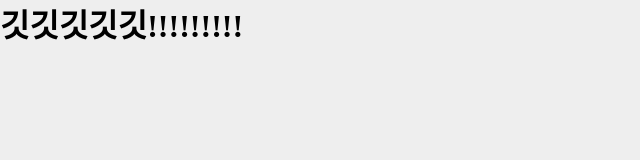
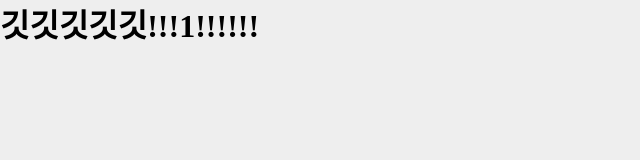
Before and after one commit to baejongjin/git-test, a plain HTML site: page index.html in a window 1280 px wide. Shown: the full height of the page, 0-640 px from the left. Drawn offline with Linux system fonts and the light colour scheme.

Commit message:
test
test

```diff
--- a/index.html
+++ b/index.html
@@ -13,6 +13,6 @@ legend{display:none}
 </style>
 </head>
 <body>
-<h1>깃깃깃깃깃!!!!!!!!!</h1>
+<h1>깃깃깃깃깃!!!1!!!!!!</h1>
 </body>
 </html>
```
Also changed, not shown: 1 other file.
